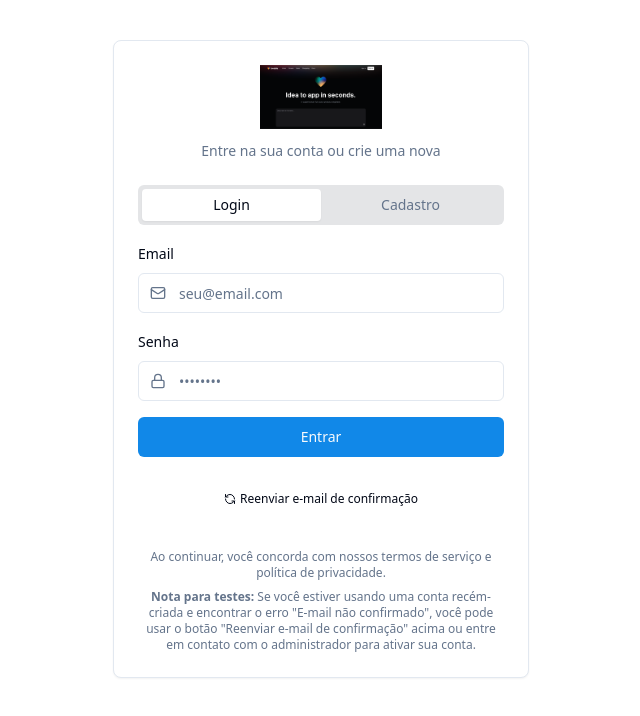
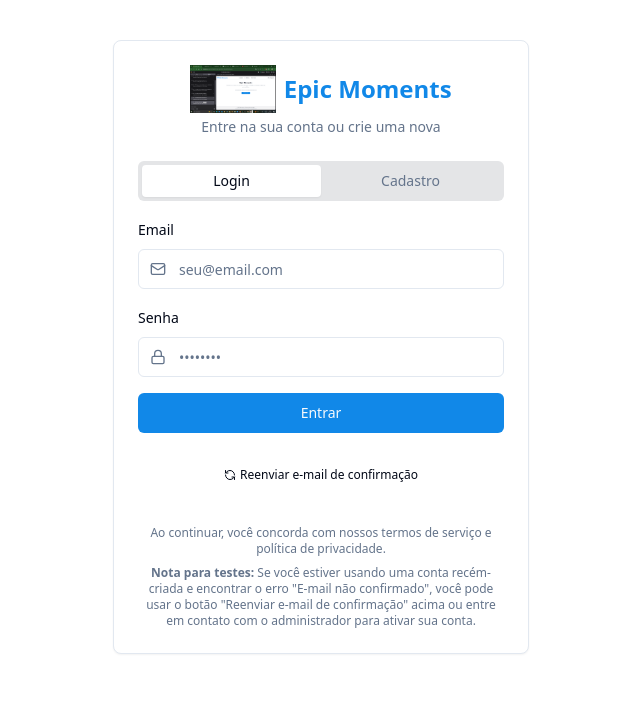
Before and after one commit to tgabriel324/epic-momentss, a React (Vite) app: page /auth in a window 1280 px wide. Shown: the top 716 px of the page, without its empty margins (319-959 px from the left). Built offline with nearby package versions, Linux system fonts and the light colour scheme.

Commit message:
Fix logo in Auth page
The logo in the authentication page was incorrectly displayed.  This commit addresses the issue.

```diff
--- a/src/pages/Auth.tsx
+++ b/src/pages/Auth.tsx
@@ -148,11 +148,14 @@ const Auth = () => {
       <Card>
         <CardHeader className="space-y-1">
           <div className="flex justify-center">
-            <img
-              src="/og-image.png"
-              alt="Epic Moments Logo"
-              className="h-16 mb-2"
-            />
+            <div className="flex items-center">
+              <img
+                src="/lovable-uploads/eca1daa0-d180-497b-a269-82b5bfb9fe20.png"
+                alt="Epic Moments Logo"
+                className="h-12"
+              />
+              <span className="text-2xl font-bold text-primary ml-2">Epic Moments</span>
+            </div>
           </div>
           <CardDescription className="text-center">
             Entre na sua conta ou crie uma nova
```
Also changed, not shown: public/lovable-uploads/eca1daa0-d180-497b-a269-82b5bfb9fe20.png (added).
